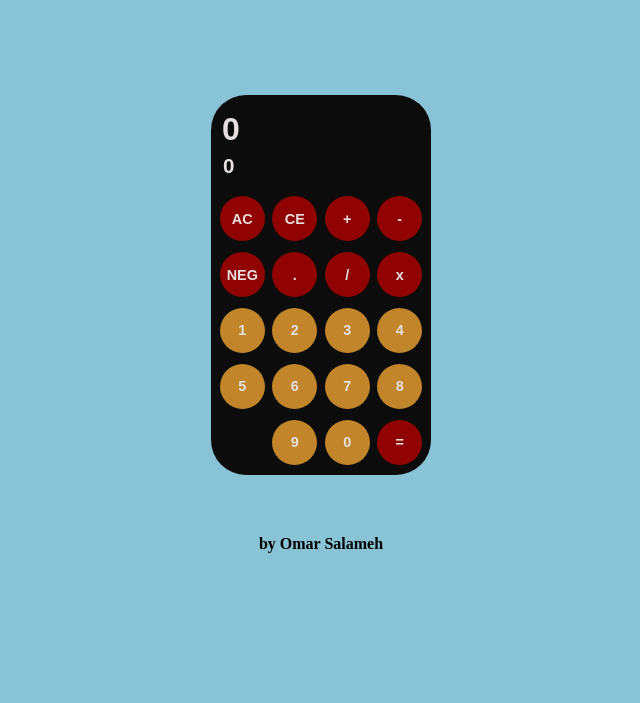
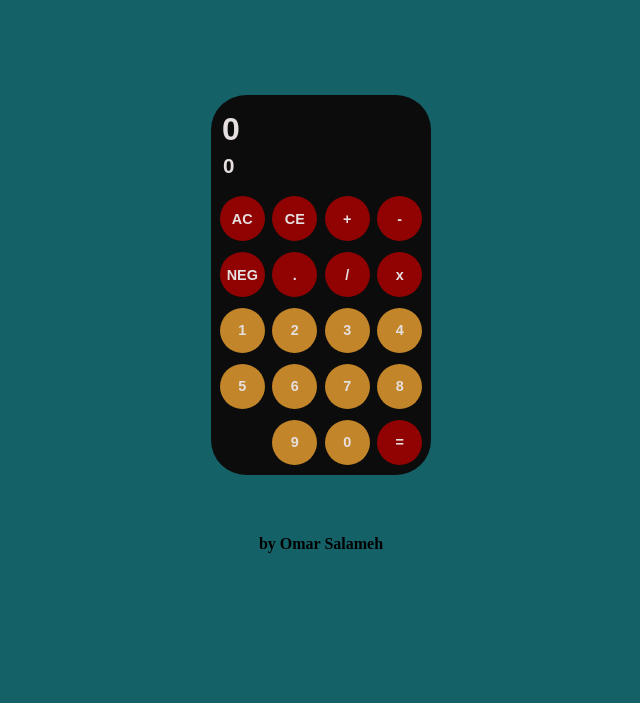
Before and after one commit to omar00070/Js_calculator, a plain HTML site: page index.html in a window 1280 px wide. Shown: the part 152-855 px from the top of the page, without its empty margins (319-959 px from the left). Drawn offline with Linux system fonts and the light colour scheme.

Commit message:
Update styles.css
changing the background color

```diff
--- a/styles.css
+++ b/styles.css
@@ -11,7 +11,7 @@
 }
 
 body{
-    background: rgb(136, 195, 214);
+    background: #146268;
 }
 .content{
     height: 100vh;
```
